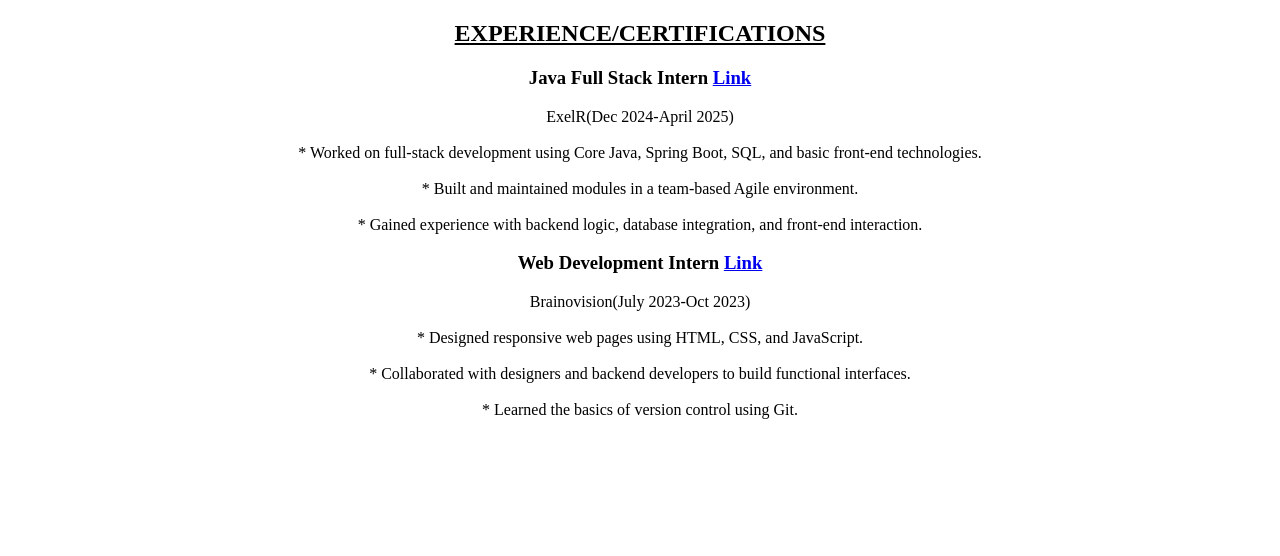
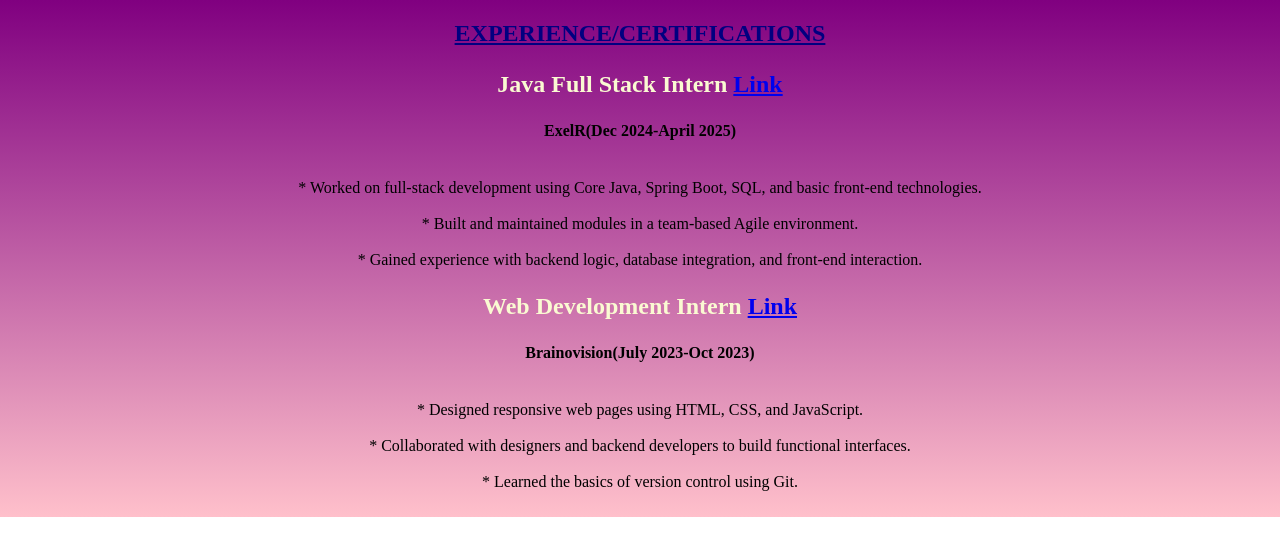
Before and after one commit to Surekha-Gopidesi/hyper, a plain HTML site: page day4/day4file3.html in a window 1280 px wide. Drawn offline with Linux system fonts and the light colour scheme.

Commit message:
Add files via upload

```diff
--- a/day4/day4file3.html
+++ b/day4/day4file3.html
@@ -4,17 +4,35 @@
     <meta charset="UTF-8">
     <meta name="viewport" content="width=device-width, initial-scale=1.0">
     <title>Document</title>
+    <style>
+        body{
+        /* element selector */
+            background:linear-gradient(purple,pink)  ;
+            background-repeat:no-repeat ;
+        }
+        /* id Selector */
+    #a{
+      color: navy;
+    }
+    /* class selector */
+    .b{
+        color: lightgoldenrodyellow;
+        font-size:x-large;
+    }
+      /* element selector */
+
+    </style>
 </head>
 <body><center>
-    <h2><u>EXPERIENCE/CERTIFICATIONS</u></h2>
+    <h2 id="a"><u>EXPERIENCE/CERTIFICATIONS</u></h2>
 
-<h3>Java Full Stack Intern   <a href="JavaFullStack.png">   Link</a></h3>
-<p>ExelR(Dec 2024-April 2025)<br><br>
+<h3 class="b">Java Full Stack Intern   <a href="JavaFullStack.png">   Link</a></h3>
+<p><h4>ExelR(Dec 2024-April 2025)</h4><br>
 *	Worked on full-stack development using Core Java, Spring Boot, SQL, and basic front-end technologies.<br><br>
 *	Built and maintained modules in a team-based Agile environment.<br><br>
 *	Gained experience with backend logic, database integration, and front-end interaction.
-<h3>Web Development Intern    <a href="WebDevelopment.png">   Link</a></h3>
-Brainovision(July 2023-Oct 2023)<br><br>
+<h3 class="b">Web Development Intern    <a href="WebDevelopment.png">   Link</a></h3>
+<h4>Brainovision(July 2023-Oct 2023)</h4><br>
 *	Designed responsive web pages using HTML, CSS, and JavaScript.<br><br>
 *	Collaborated with designers and backend developers to build functional interfaces.<br><br>
 *	Learned the basics of version control using Git.<br><br></center>
```
